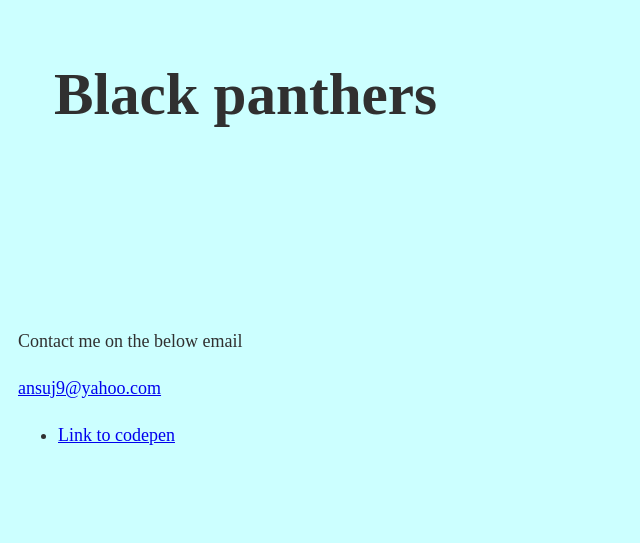
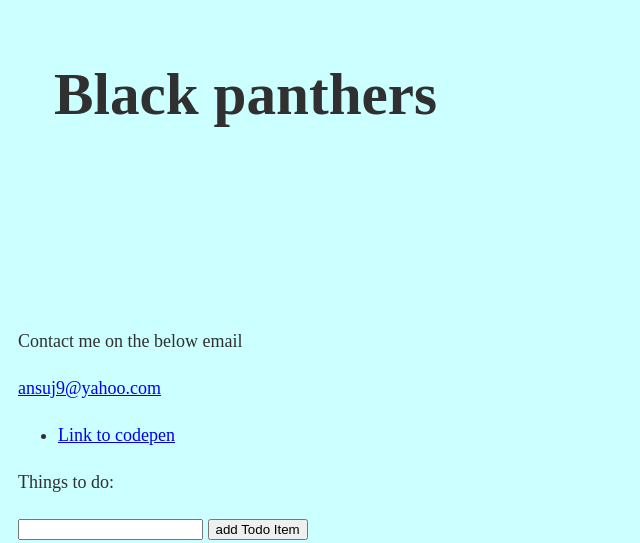
Before and after one commit to ansuj9123/My-Home-Page, a plain HTML site: page index.html in a window 1280 px wide. Shown: the part 2998-3541 px from the top of the page, without its empty margins (0-640 px from the left). Before the commit the page ends 3448 px from the top, so only its background shows below. Drawn offline with Linux system fonts and the light colour scheme; files that its build step writes are made by us from their sources.

Commit message:
adding JS on index.html

```diff
--- a/index.html
+++ b/index.html
@@ -124,6 +124,12 @@ class="nav__link">My Skills</a></li>
   </ul>
   </div>
  </footer>
+
+        <p>Things to do:</p>
+<ul id="list"></ul>
+<input id="text" />
+<button id="button">add Todo Item</button>
+
 </body>
 </html>
 
```
